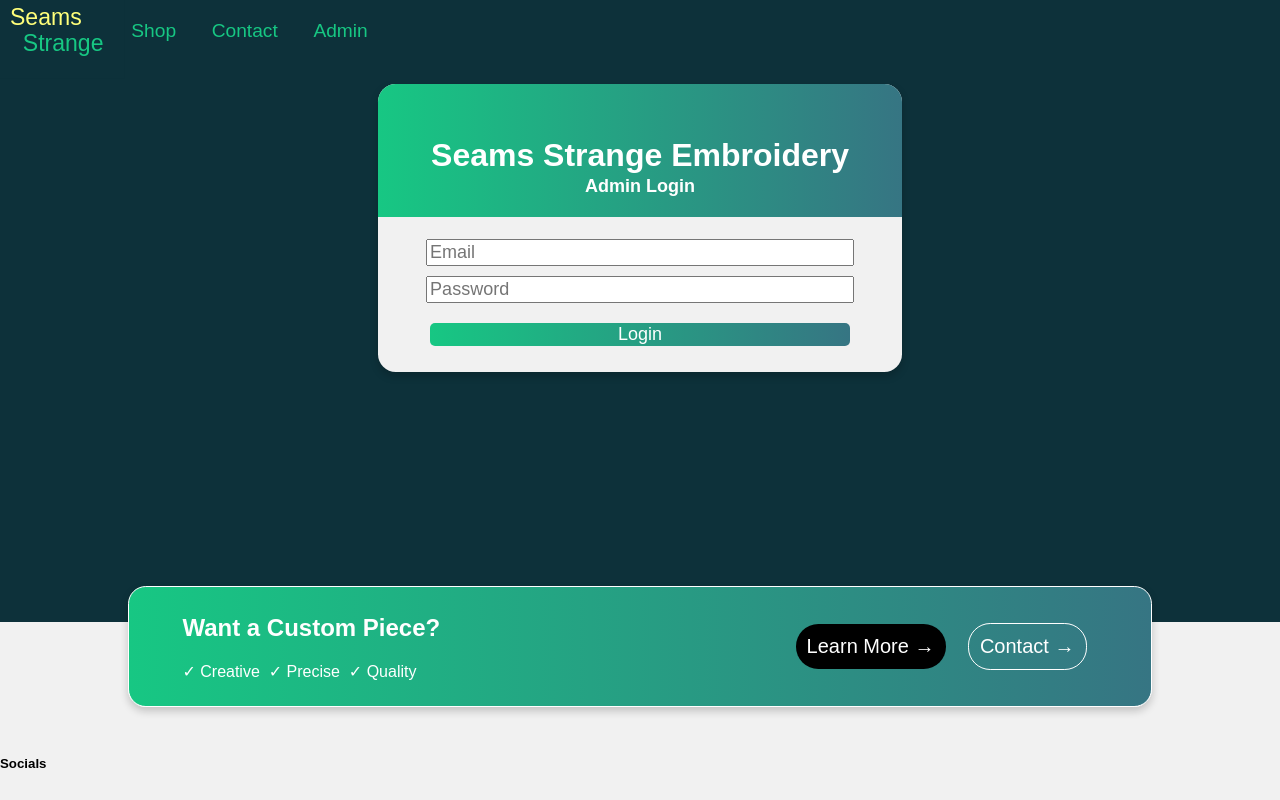
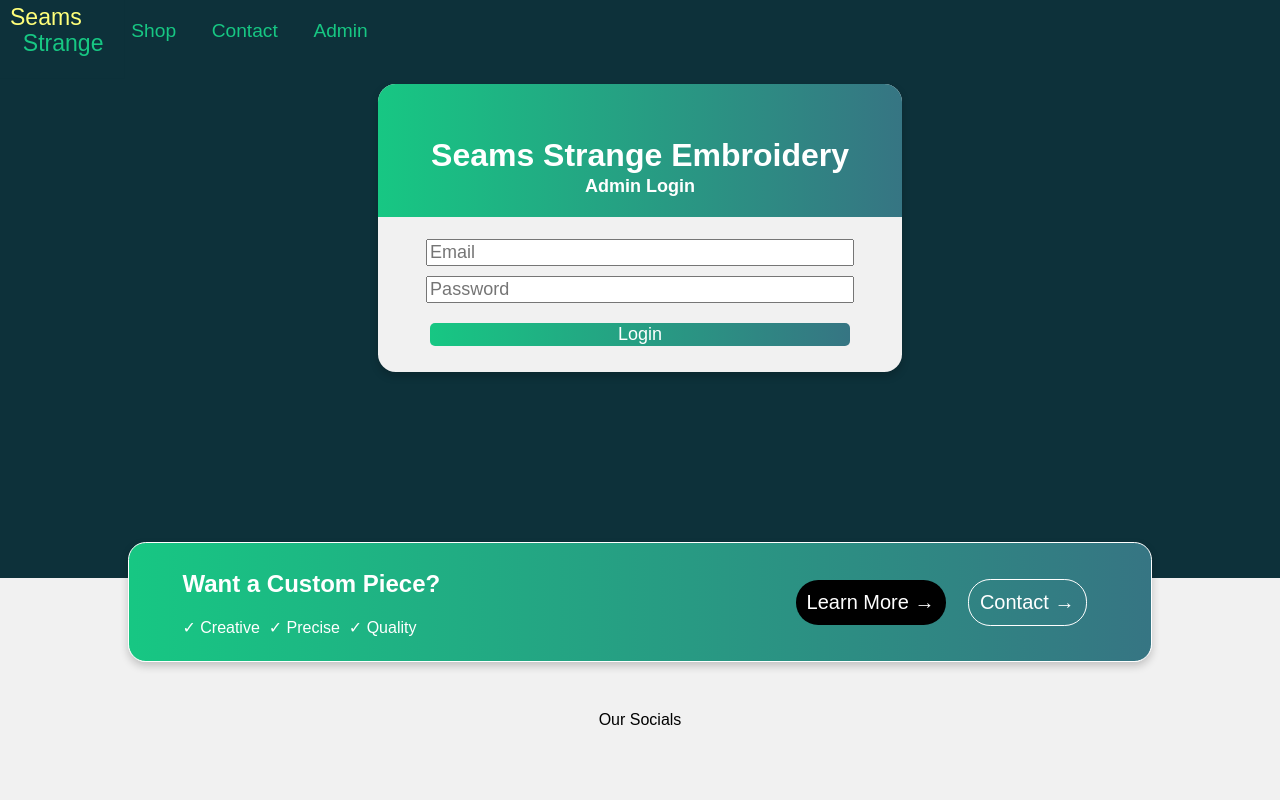
Before and after one commit to ethanman102/SeamsStrange, a React (Vite) app in the folder frontend/seamsstrangefrontend/: page /admin in a window 1280 px wide. Built offline with nearby package versions, Linux system fonts and the light colour scheme; no server answers.

Commit message:
socials footer

```diff
--- a/frontend/seamsstrangefrontend/package.json
+++ b/frontend/seamsstrangefrontend/package.json
@@ -15,6 +15,7 @@
     "react": "^18.3.1",
     "react-dom": "^18.3.1",
     "react-google-recaptcha": "^3.1.0",
+    "react-icons": "^5.4.0",
     "react-loading-indicators": "^1.0.0",
     "react-router-dom": "^7.1.0",
     "uuid": "^11.0.5"
--- a/frontend/seamsstrangefrontend/src/App.css
+++ b/frontend/seamsstrangefrontend/src/App.css
@@ -12,11 +12,11 @@ html,body{
 }
 
 .contentWrap{
-    padding-bottom: 20ch;
+    padding-bottom: 25ch;
 }
 
 .pageContainer .footer{
     position: absolute;
-    height: 20ch;
+    height: 25ch;
     bottom: 0;
 }
--- a/frontend/seamsstrangefrontend/src/components/Footer.jsx
+++ b/frontend/seamsstrangefrontend/src/components/Footer.jsx
@@ -1,8 +1,30 @@
 import "../styles/Footer.css"
 import { useNavigate } from "react-router-dom";
+import { CiInstagram,CiFacebook } from "react-icons/ci";
+import { SiEtsy } from "react-icons/si";
+import { useState,useEffect } from "react";
+import instance from "../api";
+
 const Footer = () => {
 
+    const [facebook,setFaceBook] = useState('');
+    const [instagram,setInstagram] = useState('');
+    const [etsy,setEtsy] = useState('');
+
     const navigate = useNavigate();
+
+    useEffect(()=>{
+        instance.get("/api/socials/all/").then((response)=>{
+            let data = response.data;
+            setFaceBook(data.FACEBOOK);
+            setInstagram(data.INSTAGRAM);
+            setEtsy(data.ETSY);
+        }).catch((error) => {
+            console.log(error);
+        })
+    },[]);
+
+
     const handleContactClick = () =>{
         navigate('/contact');
         window.scrollTo({top:0,left:0,behavior:"smooth"});
@@ -27,7 +49,10 @@ const Footer = () => {
                 </div>
             </div>
             <div className="socialsDiv">
-                <h5>Socials</h5>
+                <p className="socialsHeader">Our Socials</p>
+                {(instagram && instagram !== '') && <CiInstagram className="socialIcon" onClick={() => window.location.href=instagram}/>}
+                {(facebook && facebook !== '') &&<CiFacebook className="socialIcon"  onClick={() => window.location.href=facebook}/>}
+                {(etsy && etsy !== '') && <SiEtsy className="socialIcon"  onClick={() => window.location.href=etsy}/>}
             </div>
         </footer>
     );
--- a/frontend/seamsstrangefrontend/src/pages/AdminSocialPanel.jsx
+++ b/frontend/seamsstrangefrontend/src/pages/AdminSocialPanel.jsx
@@ -19,6 +19,7 @@ const AdminSocialPanel = () => {
         let formData = new FormData(event.target);
         let object = Object.fromEntries(formData);
         let json = JSON.stringify(object);
+        try{
         let response = await instance.post('/api/socials/',
             json,
             {
@@ -31,6 +32,9 @@ const AdminSocialPanel = () => {
             setLoading(false);
         }
         else{
+            setLoading(false);
+        }
+        }catch (error){
             setLoading(false);
         }
     }
--- a/frontend/seamsstrangefrontend/src/styles/Footer.css
+++ b/frontend/seamsstrangefrontend/src/styles/Footer.css
@@ -79,7 +79,31 @@
 
 .socialsDiv{
     margin-top: 15ch;
+    margin-left: auto;
+    margin-right: auto;
+    display: block;
+    width: fit-content;
 }
+
+
+.socialIcon{
+    scale: 3;
+    margin-left: 4ch;
+    margin-right: 4ch;
+}
+
+.socialIcon:hover{
+    scale: 4;
+    cursor: pointer;
+}
+
+.socialsHeader{
+    display: block;
+    width: fit-content;
+    margin-left: auto;
+    margin-right: auto;
+}
+
 
 /*Media Queries for devices*/
 
```
Also changed, not shown: 1 other file (tests, documents, lock files or other folders).
